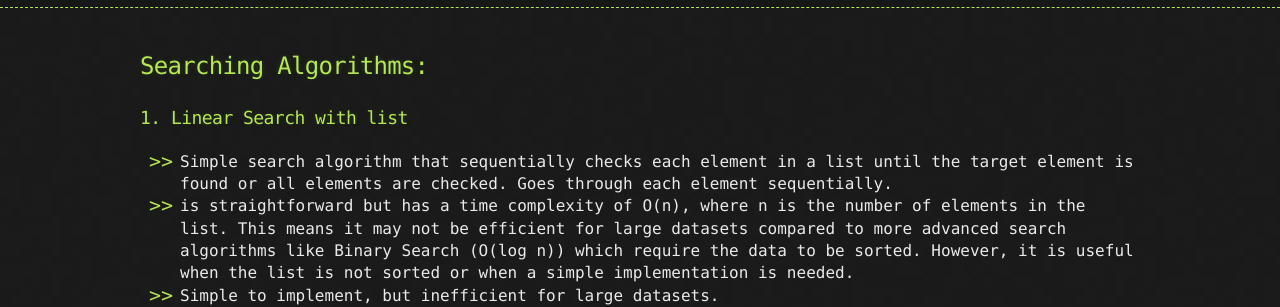
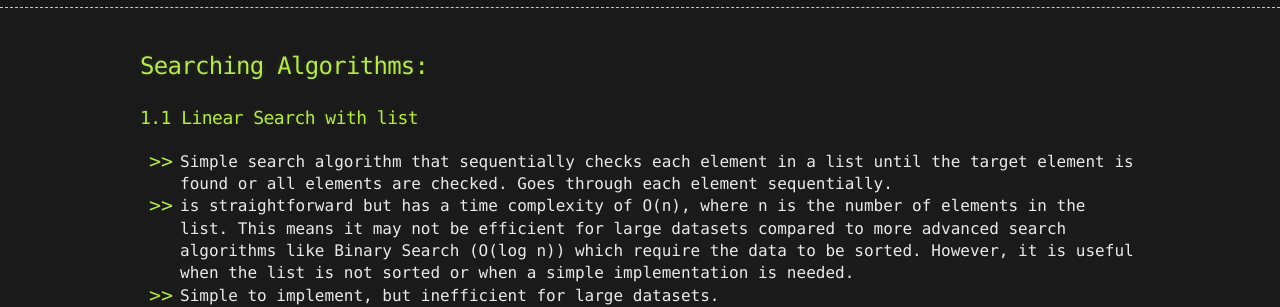
Before and after one commit to sciustechnologia/sciustechnologia.github.io, a Jekyll site: the page built from python/10_algos/1002.md, in a window 1280 px wide and 900 px high. Shown: the part 185-492 px from the top of the window. Built offline with Jekyll 4.4.1, drawn with Linux system fonts in a browser that asks for light colours; some of the changed text lies outside the part shown.

Commit message:
Update 1002.md

````diff
--- a/python/10_algos/1002.md
+++ b/python/10_algos/1002.md
@@ -5,7 +5,7 @@ layout: default
 
 ## Searching Algorithms:
 
-### 1. Linear Search with list
+### 1.1 Linear Search with list
 
 * Simple search algorithm that sequentially checks each element in a list until the target element is found or all elements are checked. Goes through each element sequentially.
 * is straightforward but has a time complexity of O(n), where n is the number of elements in the list. This means it may not be efficient for large datasets compared to more advanced search algorithms like Binary Search (O(log n)) which require the data to be sorted. However, it is useful when the list is not sorted or when a simple implementation is needed.
@@ -62,7 +62,7 @@ else:
     print(f"Element {target} not found in the list")
 ```
 
-### Linear Search with a Dictionary
+### 1.2 Linear Search with a Dictionary
 
 ```python
 def linear_search_dict(d, target):
````
